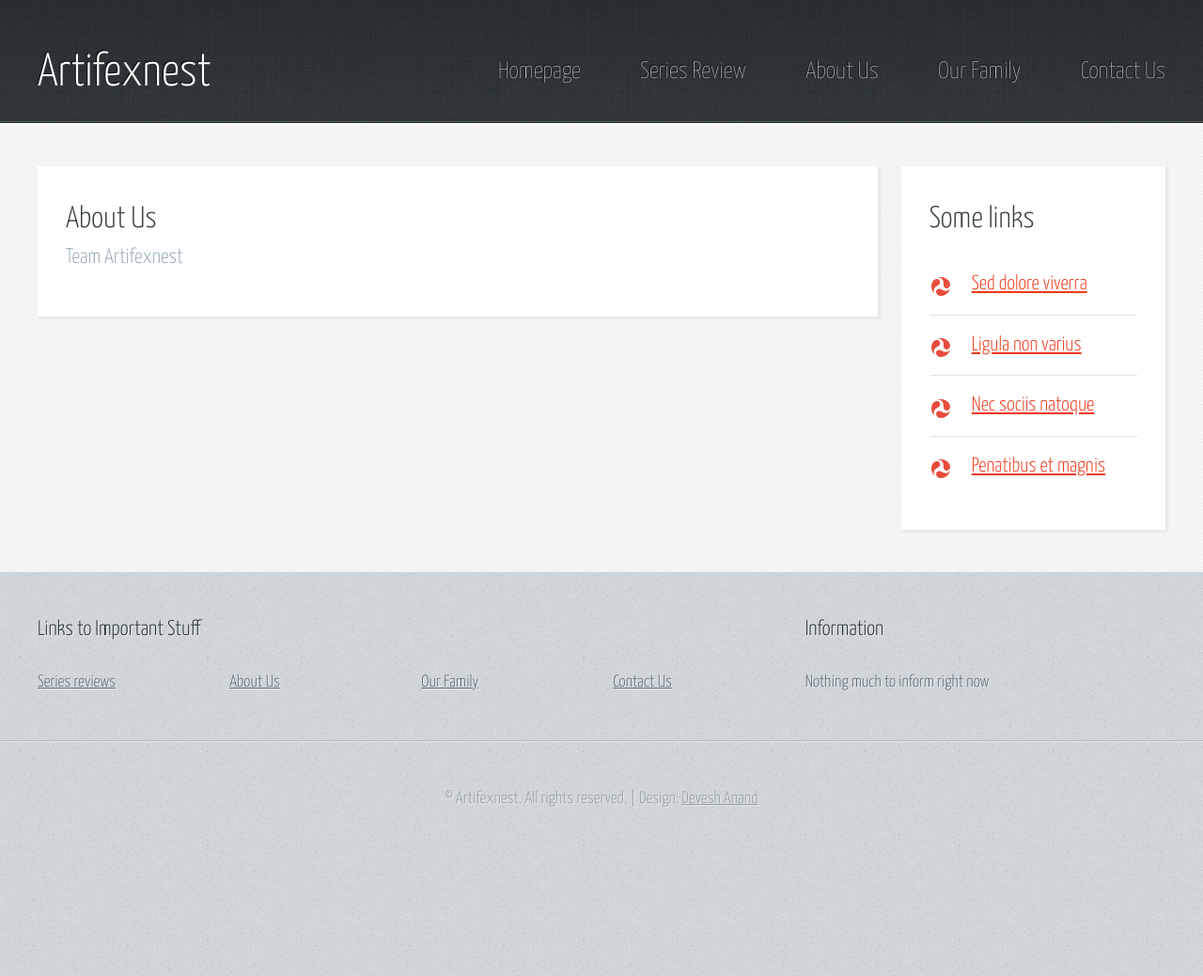
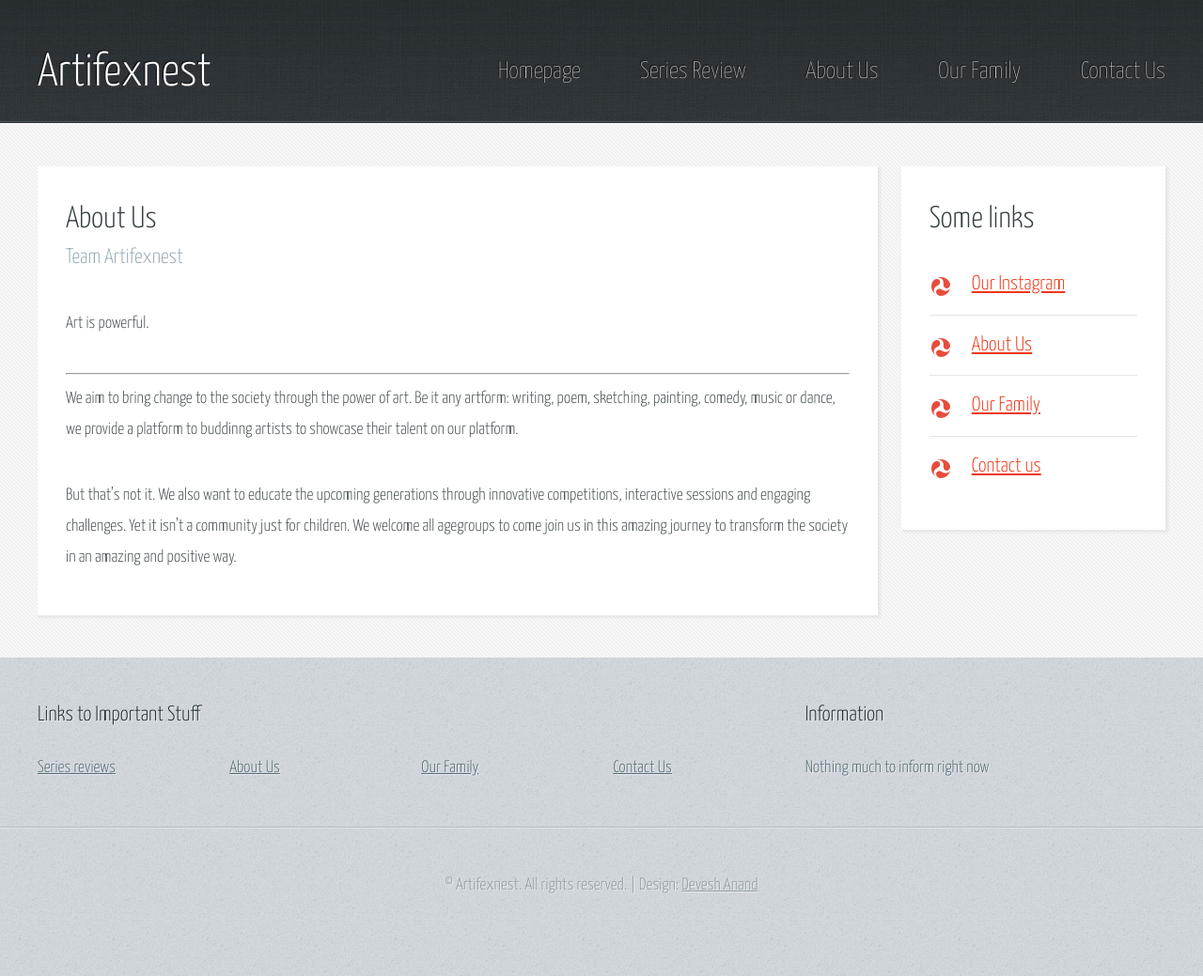
Before and after one commit to artifexnest/artifexnest.github.io, a Jekyll site: the page built from _posts/2020-04-20-aboutus.md, in a window 1280 px wide. Shown: the whole page at 94% size. Built offline with Jekyll 4.4.1, drawn with Linux system fonts in a browser that asks for light colours.

Commit message:
added pages

```diff
--- a/_data/sidebar-left.yml
+++ b/_data/sidebar-left.yml
@@ -4,17 +4,17 @@
 - widget:
   title: Magna Phasellus
   links:
-    - description: Sed dolore viverra
-      url: "#"
+    - description: Our Instagram
+      url: "https://www.instagram.com/artifexnest"
 
-    - description: Ligula non varius
-      url: "#"
+    - description: About Us
+      url: "/twocolumn1"
 
-    - description: Nec sociis natoque
-      url: "#"
+    - description: Our Family
+      url: "/onecolumn"
 
-    - description: Penatibus et magnis
-      url: "#"
+    - description: Contact us
+      url: "/twocolumn2"
 
     #- description: Dis parturient montes
     #  url: "#"
--- a/_data/sidebar-right.yml
+++ b/_data/sidebar-right.yml
@@ -2,17 +2,17 @@
 - widget:
   title: Some links
   links:
-    - description: Sed dolore viverra
-      url: "#"
+    - description: Our Instagram
+      url: "https://www.instagram.com/artifexnest"
 
-    - description: Ligula non varius
-      url: "#"
+    - description: About Us
+      url: "/twocolumn1"
 
-    - description: Nec sociis natoque
-      url: "#"
+    - description: Our Family
+      url: "/onecolumn"
 
-    - description: Penatibus et magnis
-      url: "#"
+    - description: Contact us
+      url: "/twocolumn2"
 
     #- description: Dis parturient montes
     #  url: "#"
--- a/_posts/2020-04-20-aboutus.md
+++ b/_posts/2020-04-20-aboutus.md
@@ -4,3 +4,10 @@ title: About Us #1
 subtitle: Team Artifexnest
 permalink: /twocolumn1/
 ---
+**Art is powerful.**
+
+****
+
+We aim to bring change to the society through the power of art. Be it any artform: writing, poem, sketching, painting, comedy, music or dance, we provide a platform to buddinng artists to showcase their talent on our platform.
+
+But that's not it. We also want to educate the upcoming generations through innovative competitions, interactive sessions and engaging challenges. Yet it isn't a community just for children. We welcome all agegroups to come join us in this amazing journey to transform the society in an amazing and positive way.
```
Also changed, not shown: _posts/2020-04-20-contact_us.md (+8 -1 lines), _posts/2020-04-17-ourfamily.md (renamed from _posts/2020-04-17-aboutus.md).
